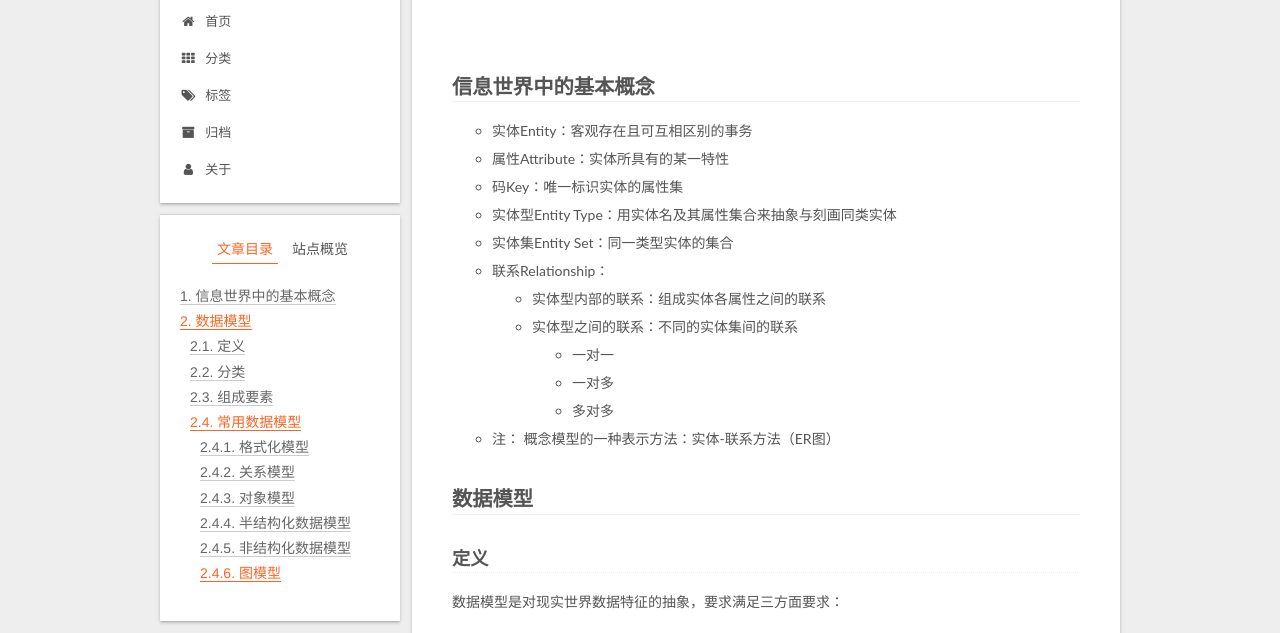
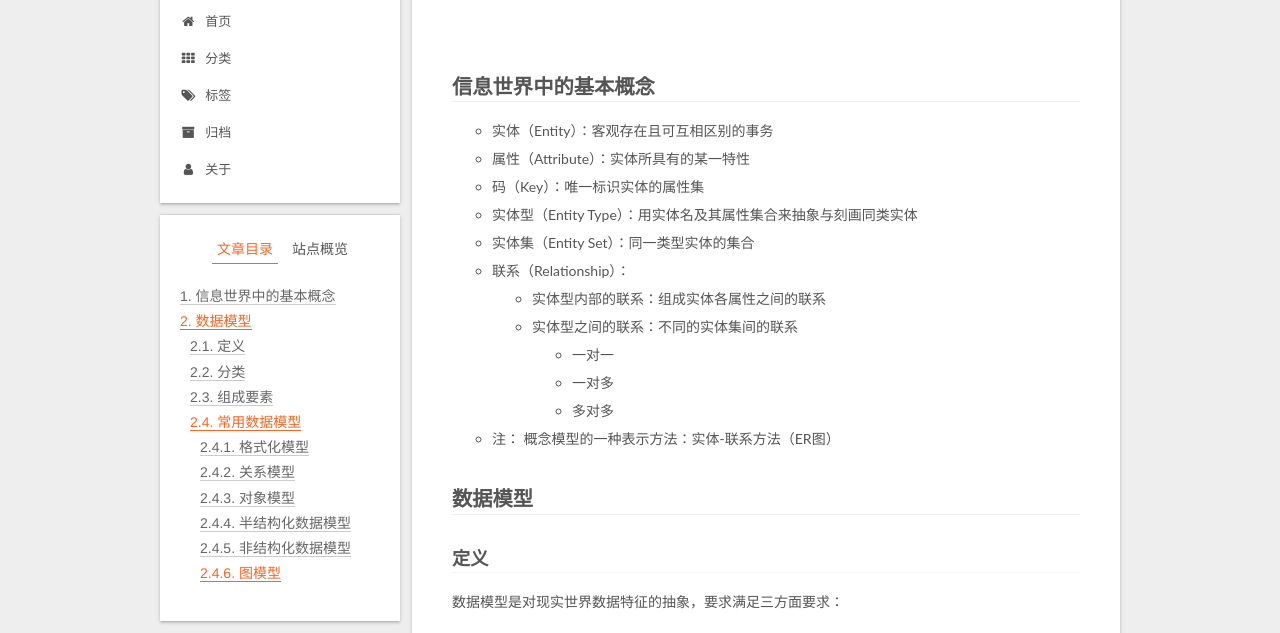
Before and after one commit to dercpp/dercpp.github.io, a plain HTML site: page 2018/04/09/database-introduction-to-database-system-chapter2/index.html in a window 1280 px wide. Shown: the part 105-738 px from the top of the page. Drawn offline with Linux system fonts and the light colour scheme; some packages are replaced by stand-ins of ours; a script that the page names is missing.

Commit message:
Site updated: 2018-04-10 14:15:34

```diff
--- a/2018/04/09/database-introduction-to-database-system-chapter2/index.html
+++ b/2018/04/09/database-introduction-to-database-system-chapter2/index.html
@@ -83,18 +83,18 @@
 
 
 
-<meta name="description" content="信息世界中的基本概念 实体Entity：客观存在且可互相区别的事务 属性Attribute：实体所具有的某一特性 码Key：唯一标识实体的属性集 实体型Entity Type：用实体名及其属性集合来抽象与刻画同类实体 实体集Entity Set：同一类型实体的集合 联系Relationship： 实体型内部的联系：组成实体各属性之间的联系 实体型之间的联系：不同的实体集间的联系 一对一 一对多 多">
+<meta name="description" content="信息世界中的基本概念 实体（Entity）：客观存在且可互相区别的事务 属性（Attribute）：实体所具有的某一特性 码（Key）：唯一标识实体的属性集 实体型（Entity Type）：用实体名及其属性集合来抽象与刻画同类实体 实体集（Entity Set）：同一类型实体的集合 联系（Relationship）： 实体型内部的联系：组成实体各属性之间的联系 实体型之间的联系：不同的实体集间的">
 <meta name="keywords" content="数据库">
 <meta property="og:type" content="article">
 <meta property="og:title" content="数据库系统概论第二章 数据模型">
 <meta property="og:url" content="https://dercpp.github.io/2018/04/09/database-introduction-to-database-system-chapter2/index.html">
 <meta property="og:site_name" content="Study Log">
-<meta property="og:description" content="信息世界中的基本概念 实体Entity：客观存在且可互相区别的事务 属性Attribute：实体所具有的某一特性 码Key：唯一标识实体的属性集 实体型Entity Type：用实体名及其属性集合来抽象与刻画同类实体 实体集Entity Set：同一类型实体的集合 联系Relationship： 实体型内部的联系：组成实体各属性之间的联系 实体型之间的联系：不同的实体集间的联系 一对一 一对多 多">
+<meta property="og:description" content="信息世界中的基本概念 实体（Entity）：客观存在且可互相区别的事务 属性（Attribute）：实体所具有的某一特性 码（Key）：唯一标识实体的属性集 实体型（Entity Type）：用实体名及其属性集合来抽象与刻画同类实体 实体集（Entity Set）：同一类型实体的集合 联系（Relationship）： 实体型内部的联系：组成实体各属性之间的联系 实体型之间的联系：不同的实体集间的">
 <meta property="og:locale" content="zh-Hans">
-<meta property="og:updated_time" content="2018-04-10T06:12:17.646Z">
+<meta property="og:updated_time" content="2018-04-10T06:15:13.658Z">
 <meta name="twitter:card" content="summary">
 <meta name="twitter:title" content="数据库系统概论第二章 数据模型">
-<meta name="twitter:description" content="信息世界中的基本概念 实体Entity：客观存在且可互相区别的事务 属性Attribute：实体所具有的某一特性 码Key：唯一标识实体的属性集 实体型Entity Type：用实体名及其属性集合来抽象与刻画同类实体 实体集Entity Set：同一类型实体的集合 联系Relationship： 实体型内部的联系：组成实体各属性之间的联系 实体型之间的联系：不同的实体集间的联系 一对一 一对多 多">
+<meta name="twitter:description" content="信息世界中的基本概念 实体（Entity）：客观存在且可互相区别的事务 属性（Attribute）：实体所具有的某一特性 码（Key）：唯一标识实体的属性集 实体型（Entity Type）：用实体名及其属性集合来抽象与刻画同类实体 实体集（Entity Set）：同一类型实体的集合 联系（Relationship）： 实体型内部的联系：组成实体各属性之间的联系 实体型之间的联系：不同的实体集间的">
 
 
 
@@ -384,12 +384,12 @@
 
 
         <h2 id="信息世界中的基本概念"><a href="#信息世界中的基本概念" class="headerlink" title="信息世界中的基本概念"></a>信息世界中的基本概念</h2><ul>
-<li>实体Entity：客观存在且可互相区别的事务</li>
-<li>属性Attribute：实体所具有的某一特性</li>
-<li>码Key：唯一标识实体的属性集</li>
-<li>实体型Entity Type：用实体名及其属性集合来抽象与刻画同类实体</li>
-<li>实体集Entity Set：同一类型实体的集合</li>
-<li>联系Relationship：<ul>
+<li>实体（Entity）：客观存在且可互相区别的事务</li>
+<li>属性（Attribute）：实体所具有的某一特性</li>
+<li>码（Key）：唯一标识实体的属性集</li>
+<li>实体型（Entity Type）：用实体名及其属性集合来抽象与刻画同类实体</li>
+<li>实体集（Entity Set）：同一类型实体的集合</li>
+<li>联系（Relationship）：<ul>
 <li>实体型内部的联系：组成实体各属性之间的联系</li>
 <li>实体型之间的联系：不同的实体集间的联系<ul>
 <li>一对一</li>
--- a/css/main.css
+++ b/css/main.css
@@ -1869,7 +1869,7 @@ pre .javascript .function {
   width: 4px;
   height: 4px;
   border-radius: 50%;
-  background: #62fc13;
+  background: #cca6c9;
 }
 .links-of-blogroll {
   font-size: 13px;
```
Also changed, not shown: 2018/02/08/leetcode-q771/index.html (+4 -4 lines), index.html (+6 -6 lines).
